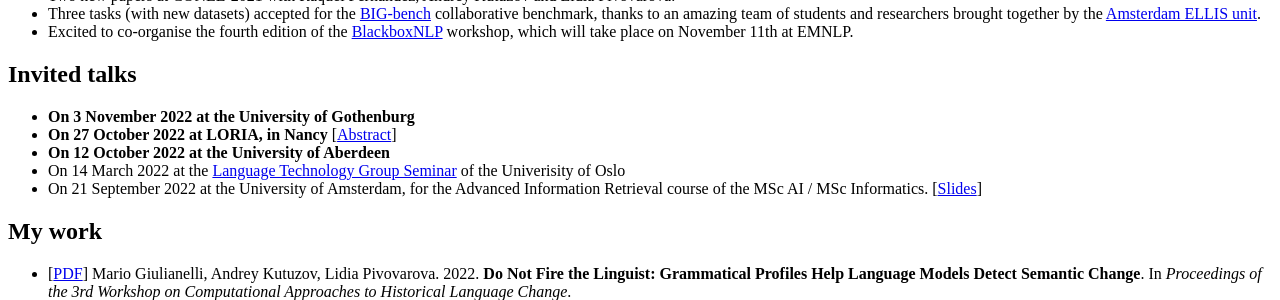
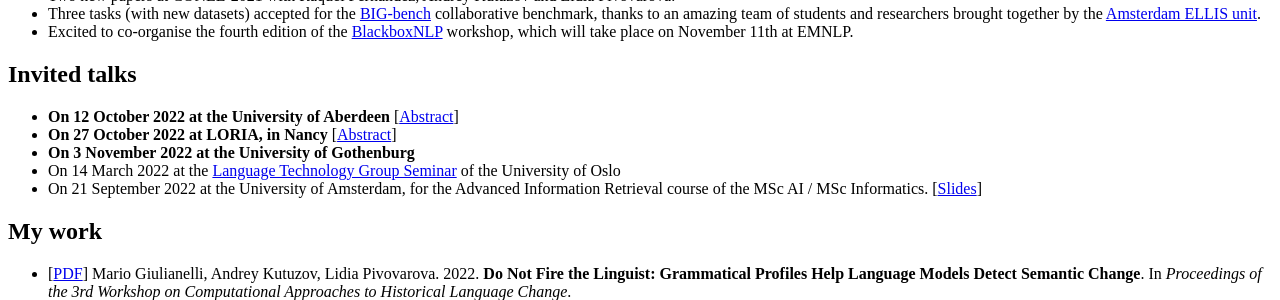
Before and after one commit to glnmario/glnmario.github.io, a Jekyll site: the page built from index.md, in a window 1280 px wide. Shown: the part 1290-1590 px from the top of the page. Built offline with Jekyll 4.4.1, drawn with Linux system fonts in a browser that asks for light colours.

Commit message:
Update index.md

```diff
--- a/index.md
+++ b/index.md
@@ -35,10 +35,10 @@ Currently I study Artificial Intelligence at the University of Amsterdam.
 - Excited to co-organise the fourth edition of the [BlackboxNLP](https://blackboxnlp.github.io) workshop, which will take place on November 11th at EMNLP.
 
 ## Invited talks
+- **On 12 October 2022 at the University of Aberdeen** [[Abstract](https://www.abdn.ac.uk/ncs/seminars/17943/)]
+- **On 27 October 2022 at LORIA, in Nancy** [[Abstract](https://www.loria.fr/event/department-4-seminar-mario-giulianelli/)]
 - **On 3 November 2022 at the University of Gothenburg**
-- **On 27 October 2022 at LORIA, in Nancy** [[Abstract](https://www.loria.fr/event/department-4-seminar-mario-giulianelli/)]
-- **On 12 October 2022 at the University of Aberdeen**
-- On 14 March 2022 at the [Language Technology Group Seminar](https://www.mn.uio.no/ifi/english/research/groups/ltg/research-seminar/) of the Univerisity of Oslo
+- On 14 March 2022 at the [Language Technology Group Seminar](https://www.mn.uio.no/ifi/english/research/groups/ltg/research-seminar/) of the University of Oslo
 - On 21 September 2022 at the University of Amsterdam, for the Advanced Information Retrieval course of the MSc AI / MSc Informatics. [[Slides](grounded_dialogue_modelling_21sept2022.pdf)]
 
 ## My work
```
